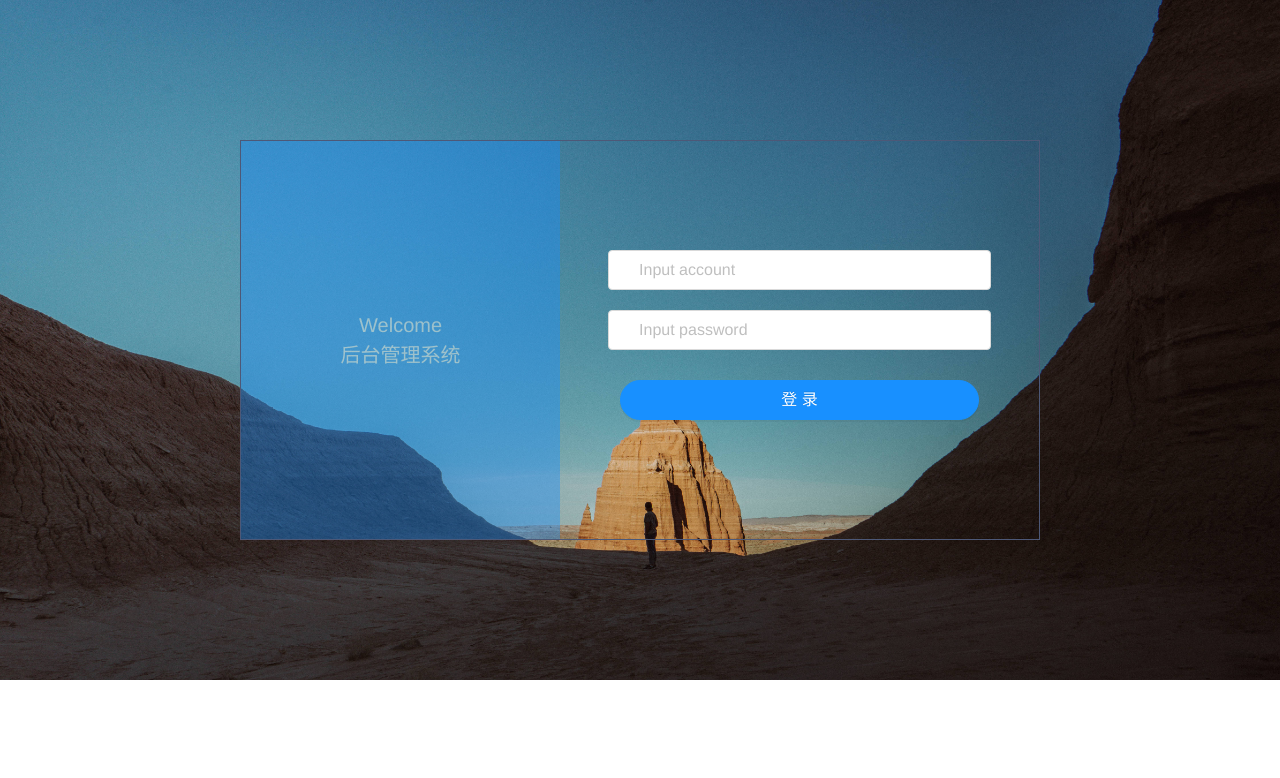
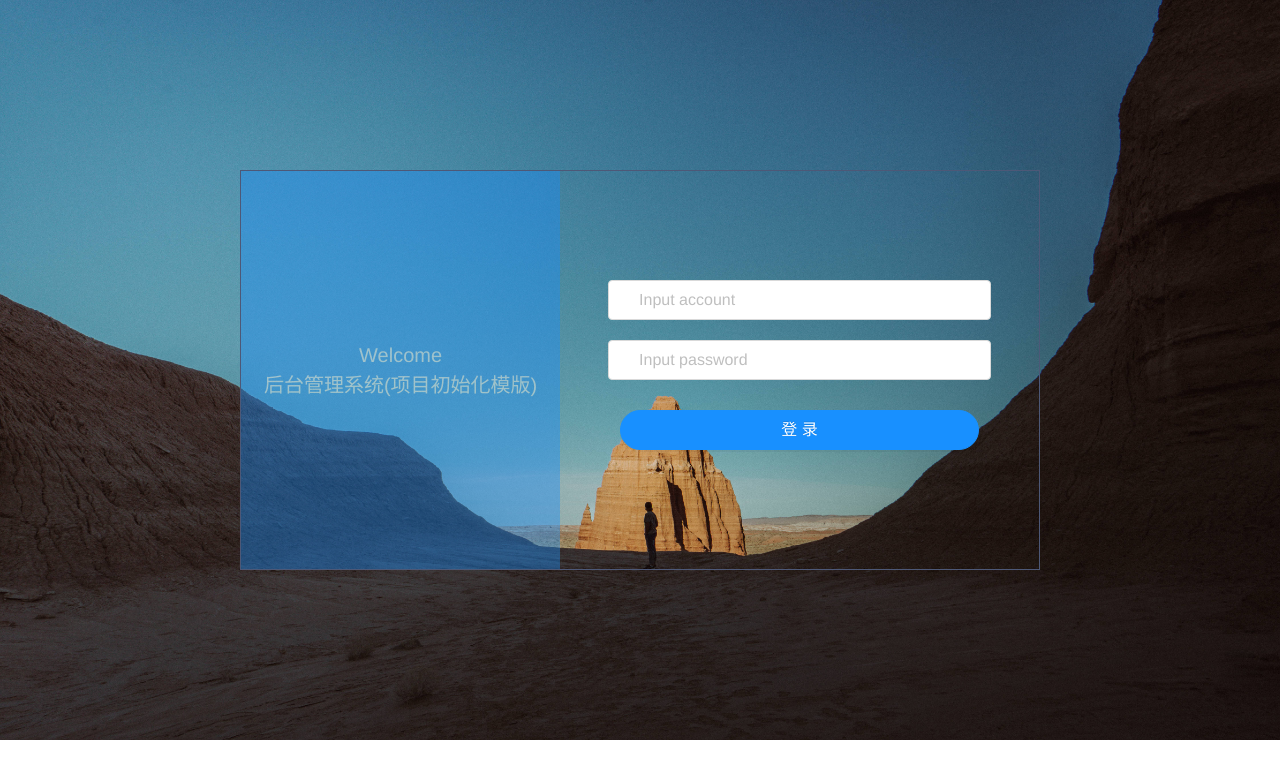
Before and after one commit to hitanquan/vue2-init-project, a Vue app: page /user/login in a window 1280 px wide. Shown: the top 778 px of the page. Built offline with nearby package versions, Linux system fonts and the light colour scheme; no server answers.

Commit message:
update 系统名称改从配置文件获取

```diff
--- a/src/pages/user/Login.vue
+++ b/src/pages/user/Login.vue
@@ -3,7 +3,7 @@
     <div class="login-form">
       <div class="login-form-left">
         <div>Welcome</div>
-        <div>后台管理系统</div>
+        <div>{{ appTitle }}</div>
       </div>
       <div class="login-form-right">
         <a-input placeholder="Input account" size="large" class="login-form-input">
@@ -21,7 +21,14 @@
 </template>
 
 <script>
-export default {};
+export default {
+  name: "Login",
+  data() {
+    return {
+      appTitle: process.env.VUE_APP_TITLE,
+    };
+  },
+};
 </script>
 
 <style scoped>
@@ -30,7 +37,7 @@ export default {};
   background: no-repeat url(../../assets/login_bg.jpg);
   background-size: 100% 100%;
   background-attachment: fixed;
-  height: 680px;
+  height: 740px;
 }
 .login-form {
   display: flex;
```
Also changed, not shown: 1 other file (tests, documents, lock files or other folders).
